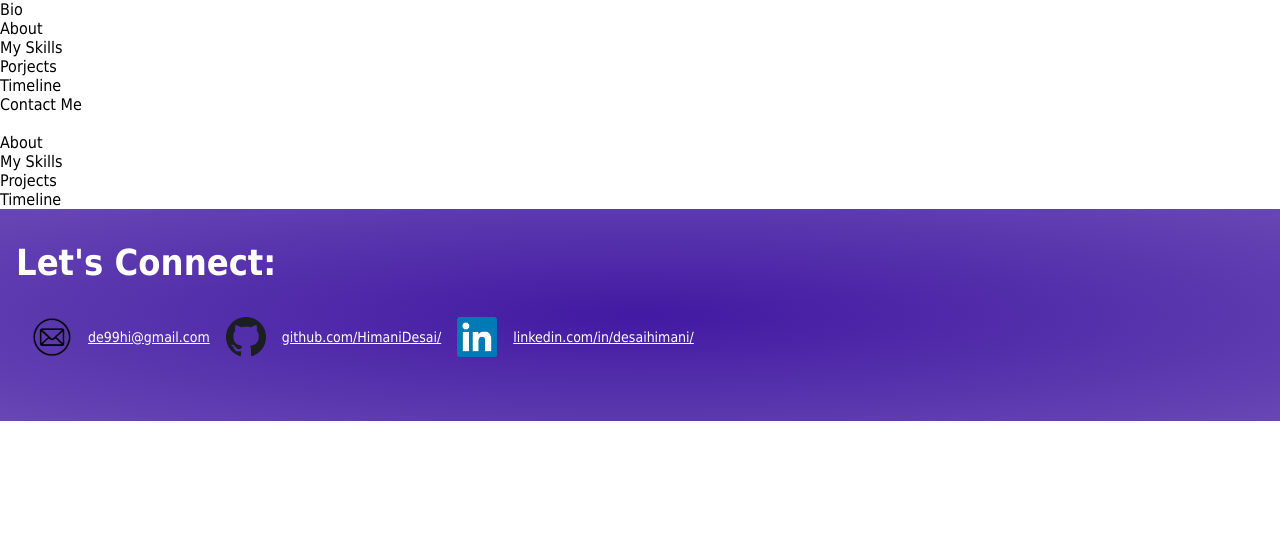
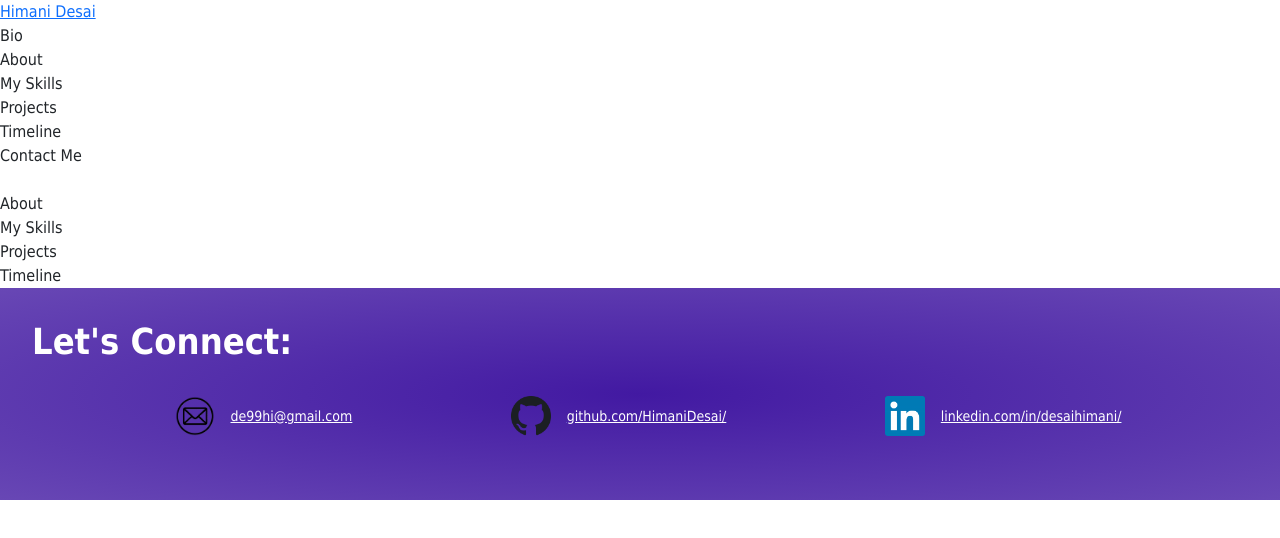
Before and after one commit to HimaniDesai/himani-desai-portfolio, a plain HTML site: page index.html in a window 1280 px wide. Drawn offline with nearby package versions, Linux system fonts and the light colour scheme.

Commit message:
adding footer styles

```diff
--- a/index.html
+++ b/index.html
@@ -5,13 +5,17 @@
     <meta name="viewport" content="width=device-width, initial-scale=1.0">
     <title>Himani Desai</title>
     <link rel="stylesheet" href="/styles/index.css">
+    <link href="https://cdn.jsdelivr.net/npm/bootstrap@5.3.3/dist/css/bootstrap.min.css" rel="stylesheet" integrity="sha384-QWTKZyjpPEjISv5WaRU9OFeRpok6YctnYmDr5pNlyT2bRjXh0JMhjY6hW+ALEwIH" crossorigin="anonymous">
 </head>
 <body>
-  <header>
+  <header class="header">
+    <div>
+      <a href="#himani_desai">Himani Desai</a>
+    </div>
     <div>Bio</div>
     <div>About</div>
     <div>My Skills</div>
-    <div>Porjects</div>
+    <div>Projects</div>
     <div>Timeline</div>
     <div>Contact Me</div>
   </header>
@@ -45,4 +49,6 @@
     </div>
   </footer>
 </body>
+<script src="https://cdn.jsdelivr.net/npm/@popperjs/core@2.11.8/dist/umd/popper.min.js" integrity="sha384-I7E8VVD/ismYTF4hNIPjVp/Zjvgyol6VFvRkX/vR+Vc4jQkC+hVqc2pM8ODewa9r" crossorigin="anonymous"></script>
+<script src="https://cdn.jsdelivr.net/npm/bootstrap@5.3.3/dist/js/bootstrap.min.js" integrity="sha384-0pUGZvbkm6XF6gxjEnlmuGrJXVbNuzT9qBBavbLwCsOGabYfZo0T0to5eqruptLy" crossorigin="anonymous"></script>
 </html>
--- a/scss/index.scss
+++ b/scss/index.scss
@@ -12,7 +12,7 @@ body{
         &__title{
             display: flex;
             justify-items: flex-start;
-            padding-left: 1rem;
+            padding-left: 2rem;
             color: $white;
             @include section-header-mobile;
             @include tablet{
@@ -26,6 +26,7 @@ body{
             @include tablet{
                 display: flex;
                 flex-direction: row;
+                justify-content:space-evenly;
             }
         }
         &--email{
```
Also changed, not shown: styles/index.css, 1 other file.
